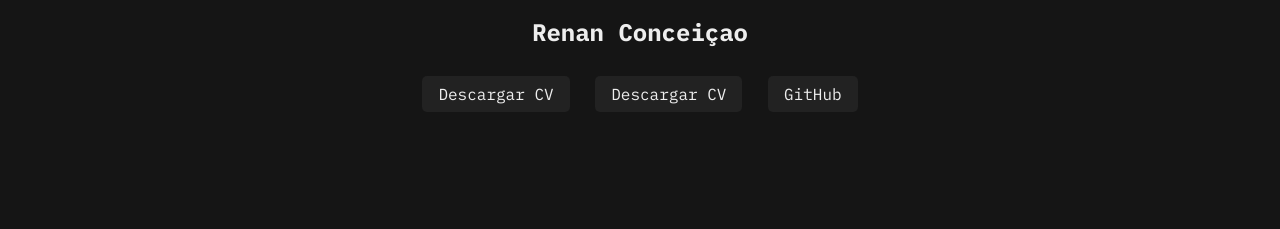
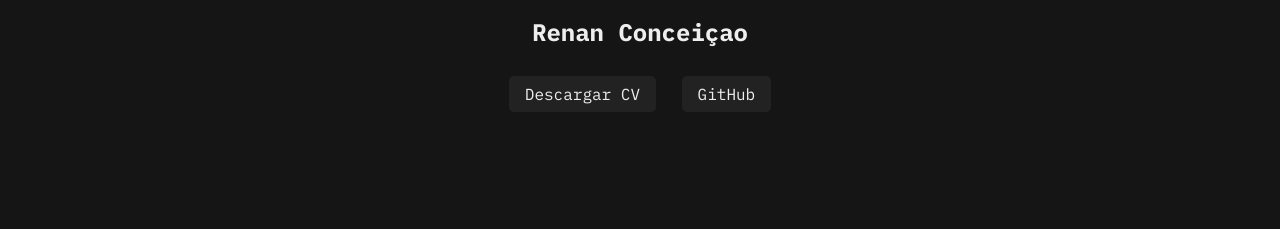
Before and after one commit to Phoingban/Phoingban.github.io, a plain HTML site: page index.html in a window 1280 px wide. Shown: the part 384-613 px from the top of the page. Drawn offline with Linux system fonts and the light colour scheme.

Commit message:
Update index.html

```diff
--- a/index.html
+++ b/index.html
@@ -24,7 +24,6 @@
         <h1>Full-Stack Developer</h1>
         <h2>Renan Conceiçao</h2>
         <div class="buttons">
-            <a href="#">Descargar CV</a>
             <a href="#">Descargar CV</a>
             <a href="https://github.com/Phoingban">GitHub</a>
         </div>
```
